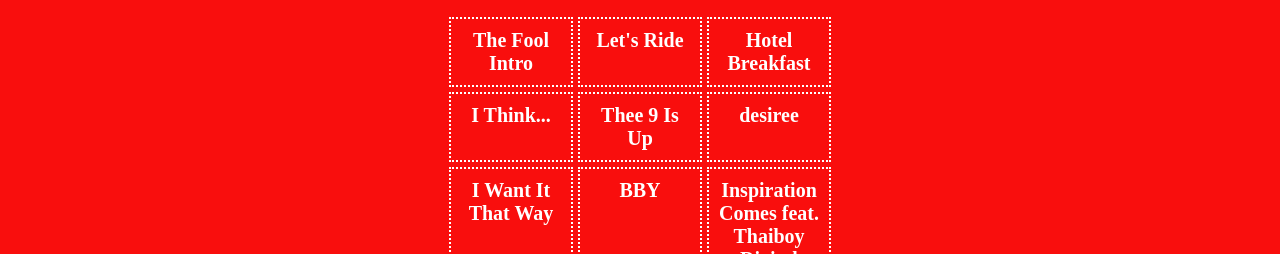
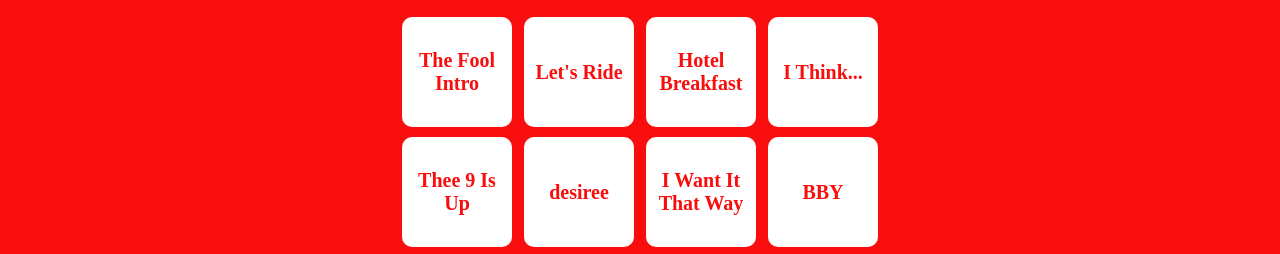
Before and after one commit to nsanchez9009/Landing-page-project-, a plain HTML site: page index.html in a window 1280 px wide. Shown: the part 675-929 px from the top of the page. Drawn offline with Linux system fonts and the light colour scheme; a web font is replaced by a local one.

Commit message:
creating a save point for the tracklist before I try a different but risky style

```diff
--- a/styles.css
+++ b/styles.css
@@ -105,16 +105,20 @@
 .tracks {
     display: flex;
     flex-wrap: wrap;
-    justify-content: center;
-    gap: 5px;
+    justify-content: space-between;
+    gap: 10px;
 }
 
 .track {
-    border: 2px dotted white;
+    display: flex;
+    background-color: white;
+    align-items: center;
+    justify-content: center;
     text-align: center;
     width: 100px;
-    height: auto;
-    padding: 10px
+    height: 100px;
+    padding: 5px;
+    border-radius: 10px;
 }
 
 .trackList .text {
@@ -124,4 +128,5 @@
 
 .tracks .text {
     font-size: 20px;
+    color:#F90E0D;
 }
```
